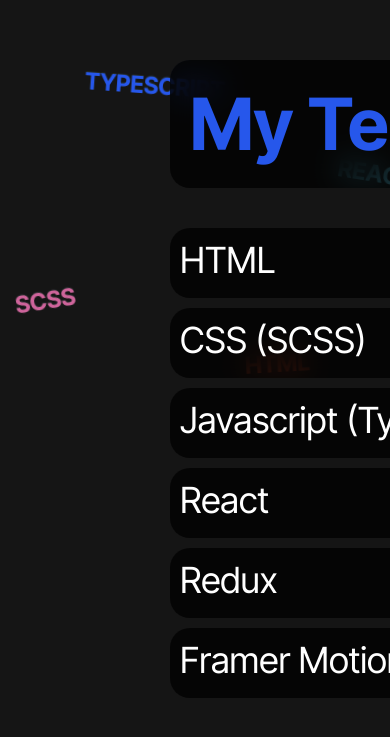
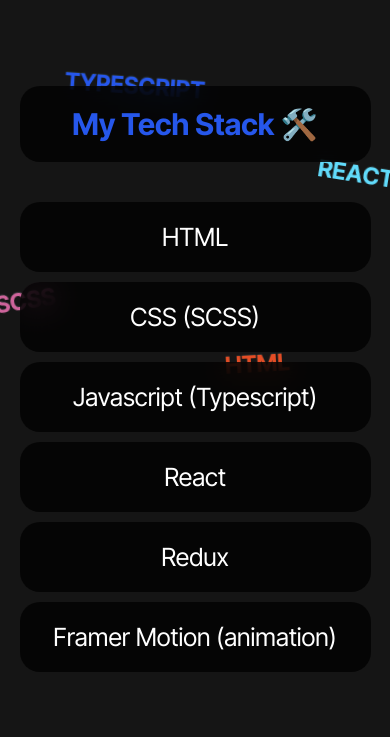
Before and after one commit to Timurrio/portfolio, a React (Create React App) app: page / in a window 390 px wide. Shown: the part 1101-1838 px from the top of the page. Built offline with nearby package versions, Linux system fonts and the light colour scheme.

Commit message:
Added responsive styles to SkillsSection

```diff
--- a/src/components/SkillsSection/SkillsSection.module.scss
+++ b/src/components/SkillsSection/SkillsSection.module.scss
@@ -16,9 +16,11 @@
     z-index: 100;
     display: flex;
     flex-direction: column;
-    margin-left: 150px;
+    margin-left: 10vw;
+    margin-right: 10vw;
     min-width: 30vw;
-    max-width: 800px;
+    max-width: 80vw;
+    // max-width: 800px;
     color: white;
 }
 
@@ -26,6 +28,7 @@
     display: inline-block;
     color: #2657eb;
     font-size: 72px;
+    // font-size: 4vw;
     padding: 20px;
     width: 100%;
     text-align: center;
@@ -39,15 +42,69 @@
     list-style: none;
     margin-top: 30px;
     font-size: 36px;
+    // font-size: 2vw;
     width: 100%;
 
     li {
         width: 100%;
-        height: 70px;
-        padding: 10px;
+        padding: 20px;
         margin-top: 10px;
         background-color: rgba(0, 0, 0, 0.75);
         backdrop-filter: blur(15px);
         border-radius: 20px;
     }
 }
+
+@media screen and (max-width: 900px) {
+    .container {
+        padding: 50px 0px;
+    }
+
+    .info {
+        margin-left: 5vw;
+        margin-right: 5vw;
+    }
+
+    .header {
+        font-size: 7vw;
+        // font-size: 60px;
+    }
+
+    .stack {
+        font-size: 3.5vw;
+        // font-size: 30px;
+    }
+}
+
+@media screen and (max-width: 600px) {
+    .info {
+        width: 100vw;
+        max-width: 90vw;
+        justify-content: center;
+    }
+
+    .header {
+        // font-size: 50px;
+        font-size: 10vw;
+        text-align: center;
+        padding: 20px 5px;
+    }
+
+    .stack {
+        // font-size: 25px;
+        font-size: 30px;
+        text-align: center;
+    }
+
+
+}
+
+@media screen and (max-width: 425px) {
+    .header {
+        font-size: 30px;
+    }
+
+    .stack {
+        font-size: 25px;
+    }
+}
```
